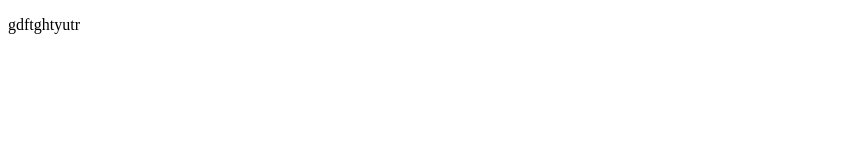
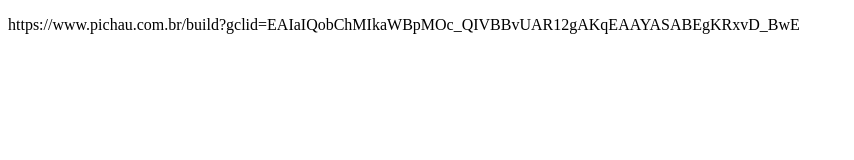
Before and after one commit to felipepestanacosta/first_project, a plain HTML site: page index.html in a window 1280 px wide. Shown: the whole page, without its empty margins (0-854 px from the left). Drawn offline with Linux system fonts and the light colour scheme.

Commit message:
teste pichau 1

```diff
--- a/index.html
+++ b/index.html
@@ -6,7 +6,7 @@
     <meta name="viewport" content="width=device-width, initial-scale=1.0">
     <title>Document</title>
 </head>
-<body><p> gdftghtyutr</p>
+<body><p>https://www.pichau.com.br/build?gclid=EAIaIQobChMIkaWBpMOc_QIVBBvUAR12gAKqEAAYASABEgKRxvD_BwE</p>
 
 </body>
 </html>
```
